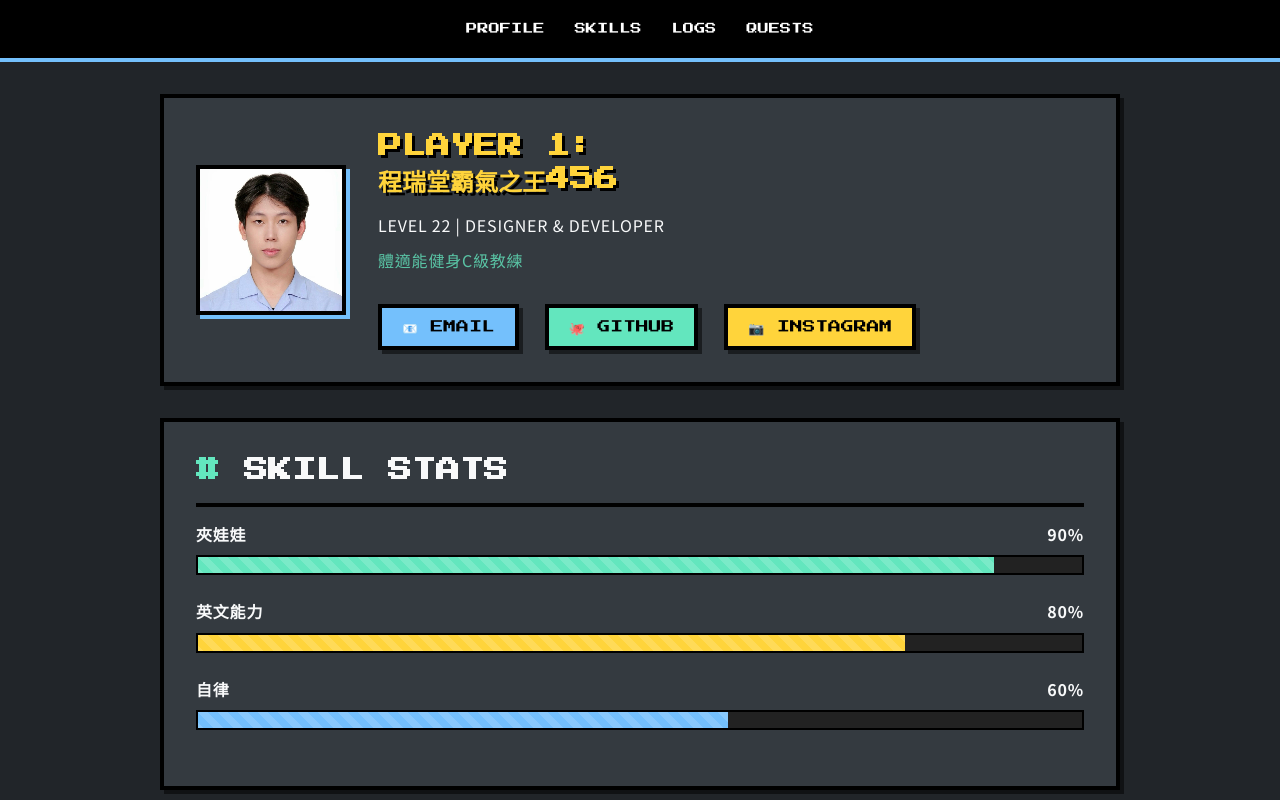
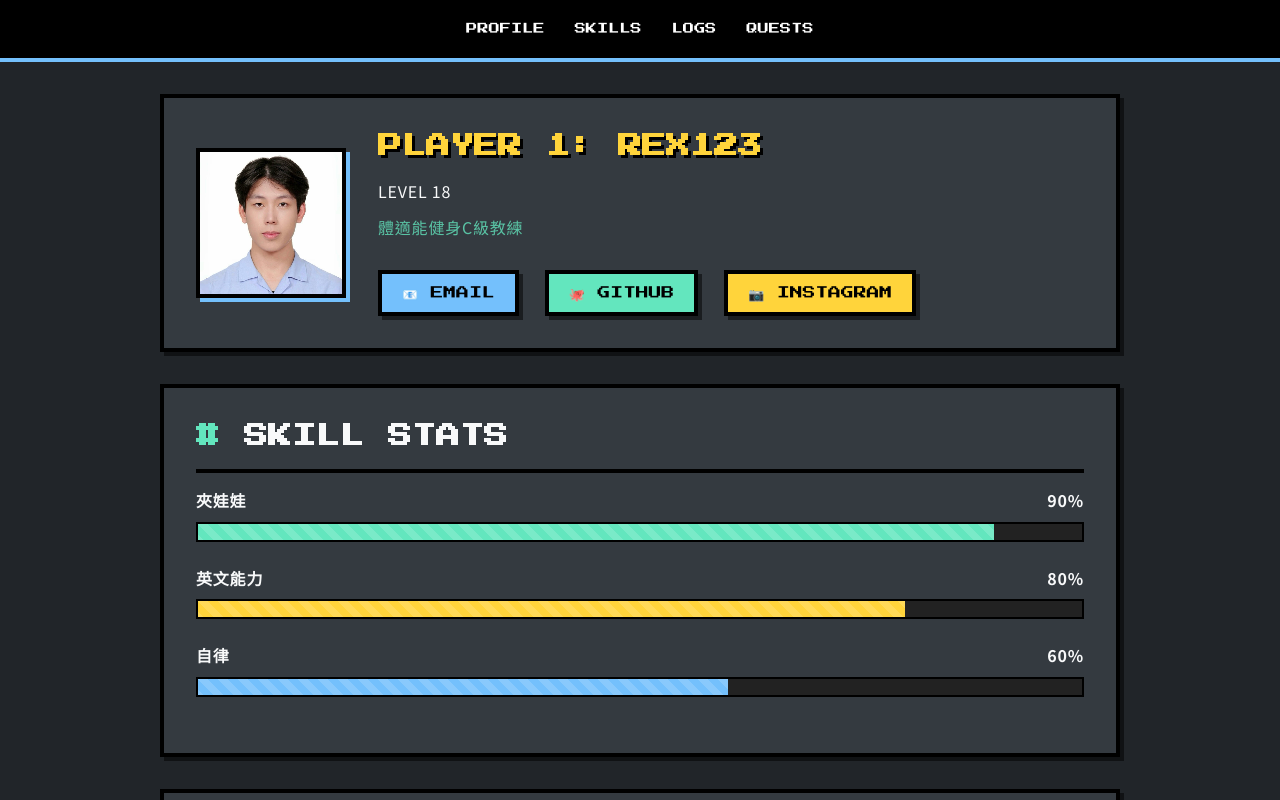
Before and after one commit to rex769/my-about-page, a plain HTML site: page index.html in a window 1280 px wide. Shown: the top 800 px of the page. Drawn offline with Linux system fonts and the light colour scheme.

Commit message:
feature: change footer and title

```diff
--- a/index.html
+++ b/index.html
@@ -24,8 +24,8 @@
         <section id="home" class="pixel-box profile-section">
             <img src="assets/S__15704072.jpg" alt="Avatar" class="avatar">
             <div class="profile-info">
-                <h1>PLAYER 1:<br>程瑞堂霸氣之王456</h1>
-                <p>LEVEL 22 | DESIGNER & DEVELOPER</p>
+                <h1>PLAYER 1: REX123</h1>
+                <p>LEVEL 18</p>
                 <p class="subtitle">體適能健身C級教練</p>
 
                 <div class="social-links">
@@ -134,7 +134,7 @@
     </div>
 
     <footer>
-        <p>PRESS START TO CONTINUE &copy; 2024</p>
+        <p>Made by Rex &copy; 2025</p>
     </footer>
 
     <script src="script.js"></script>
```
